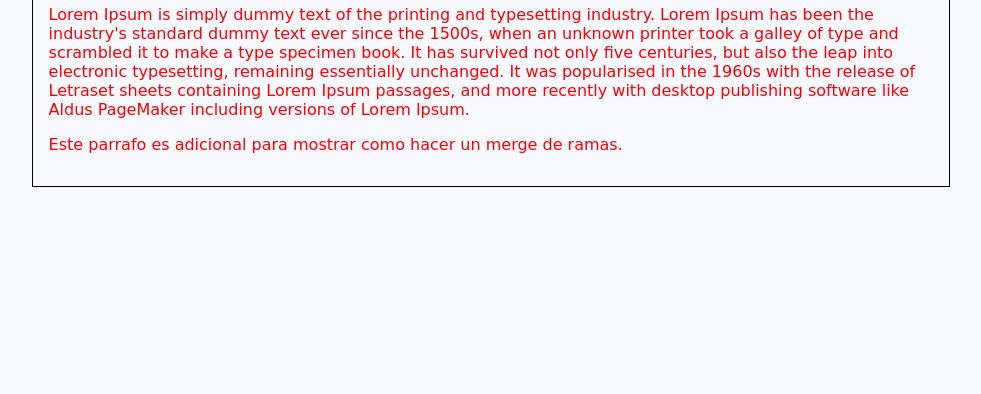
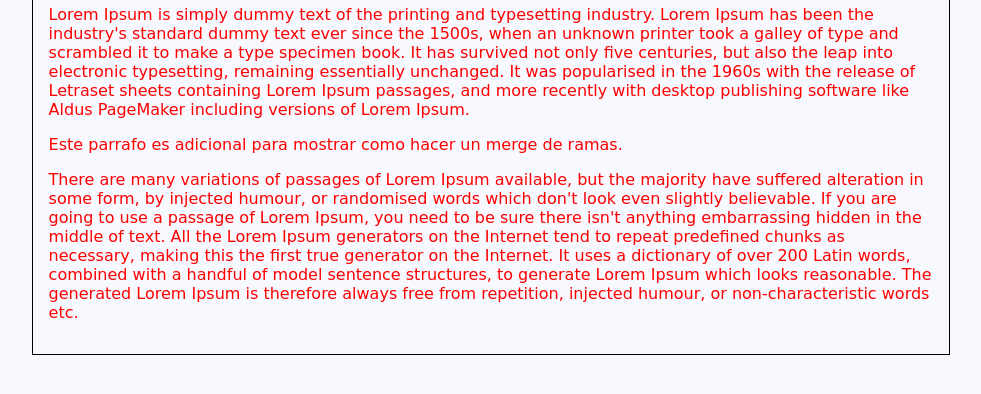
Before and after one commit to MgzArellano/crud-python, a plain HTML site: page index.html in a window 1280 px wide. Shown: the part 172-566 px from the top of the page, without its empty margins (149-1130 px from the left). Drawn offline with Linux system fonts and the light colour scheme.

Commit message:
agregando un nuevo parrafo a master

```diff
--- a/index.html
+++ b/index.html
@@ -22,6 +22,10 @@
 
             <p>Este parrafo es adicional para mostrar como hacer un merge de ramas.</p>
 
+            <p>There are many variations of passages of Lorem Ipsum available, but the majority have suffered alteration in some form, by injected humour, or randomised words which don't look even slightly believable. If you are going to use a passage of Lorem Ipsum, you need to be sure there isn't anything embarrassing hidden in the middle of text. All the Lorem Ipsum generators on the Internet tend to repeat predefined chunks as necessary, making this the first true generator on the Internet. It uses a dictionary of over 200 Latin words, combined with a handful of model sentence structures, to generate Lorem Ipsum which looks reasonable. The generated Lorem Ipsum is therefore always free from repetition, injected humour, or non-characteristic words etc.
+
+            </p>
+
 
             </p>
 
```
